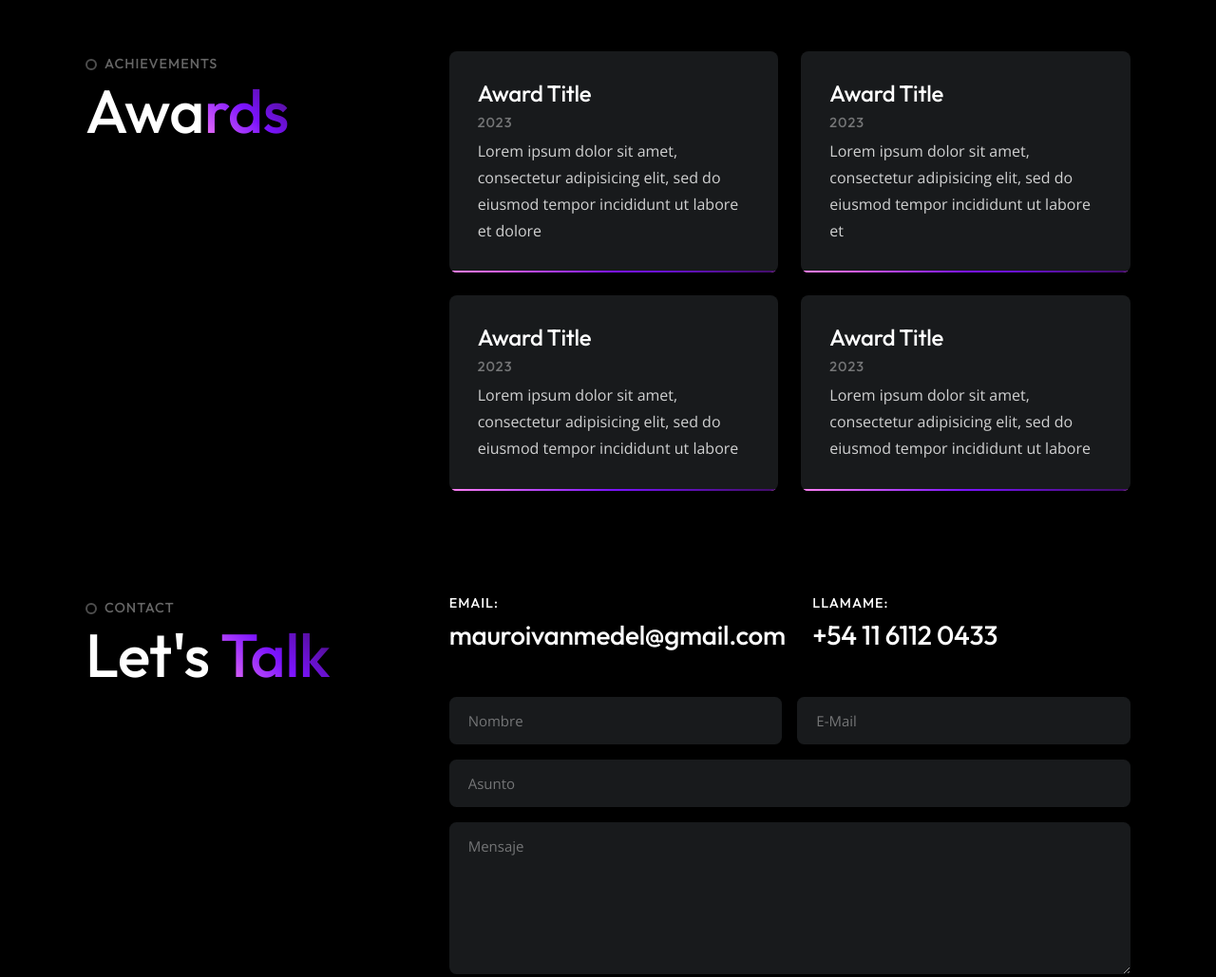
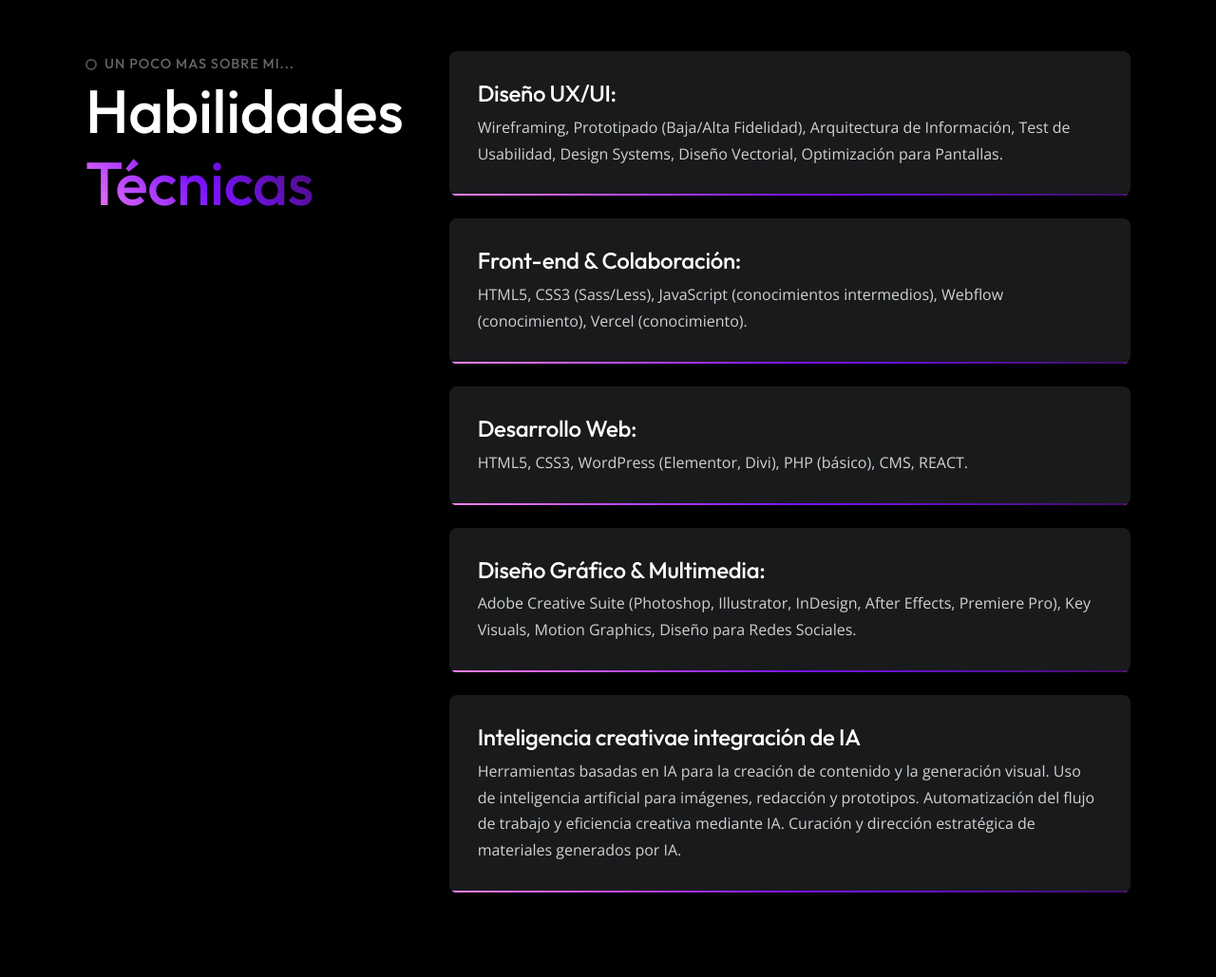
Before and after one commit to theivamm/imivanmedel, a plain HTML site: page index.html in a window 1280 px wide. Shown: the part 2860-3889 px from the top of the page at 95% size. Drawn offline with nearby package versions, Linux system fonts and the light colour scheme; some packages are replaced by stand-ins of ours.

Commit message:
Update index.html

```diff
--- a/index.html
+++ b/index.html
@@ -5,7 +5,7 @@
 		<meta name="viewport" content="width=device-width, initial-scale=1, shrink-to-fit=no">
 		<meta name="description" content="">
         <meta name="keywords" content="">
-		<title>Mauro Ivan Medel</title>
+		<title>Mauro Ivan Medel - </title>
 		<!-- Favicon -->
         <link href="assets/images/favicon.png" rel="shortcut icon">
 		<!-- CSS -->
@@ -458,48 +458,50 @@ estratégica.</p>
 				<div class="container">
 					<div class="row g-4 g-xl-5">
 						<div class="col-12 col-xl-4">
-							<span class="title-heading text-white-04">Achievements</span>
-							<h1 class="display-3 fw-medium mb-0">Awa<span class="text-gradient">rds</span></h1>
+							<span class="title-heading text-white-04">Un poco mas sobre mi...</span>
+							<h1 class="display-3 fw-medium mb-0">Habilidades <br> <span class="text-gradient">Técnicas</span></h1>
 						</div>
+
 						<div class="col-12 col-xl-8">
 							<div class="row g-4">
 								<!-- Award box 1 -->
-								<div class="col-12 col-md-6">
+								<div class="col-12 col-md-12">
 									<div class="fancy-box">
-										<h4>Award Title</h4>
-										<h6 class="sm-heading text-white-04 mb-2">2023</h6>
-										<p>Lorem ipsum dolor sit amet, consectetur adipisicing elit, sed do eiusmod
-									tempor incididunt ut labore et dolore</p>
+										<h4>Diseño UX/UI:</h4>
+										<p>Wireframing, Prototipado (Baja/Alta Fidelidad), Arquitectura de Información, Test de Usabilidad, Design Systems, Diseño Vectorial, Optimización para Pantallas.</p>
 									</div>
 								</div>
-								<!-- Award box 2 -->
-								<div class="col-12 col-md-6">
+								<div class="col-12 col-md-12">
 									<div class="fancy-box">
-										<h4>Award Title</h4>
-										<h6 class="sm-heading text-white-04 mb-2">2023</h6>
-										<p>Lorem ipsum dolor sit amet, consectetur adipisicing elit, sed do eiusmod
-									tempor incididunt ut labore et</p>
+										<h4>Front-end & Colaboración:</h4>
+										<p>HTML5, CSS3 (Sass/Less), JavaScript (conocimientos intermedios), Webflow (conocimiento), Vercel (conocimiento).</p>
 									</div>
 								</div>
-								<!-- Award box 3 -->
-								<div class="col-12 col-md-6">
+								<div class="col-12 col-md-12">
 									<div class="fancy-box">
-										<h4>Award Title</h4>
-										<h6 class="sm-heading text-white-04 mb-2">2023</h6>
-										<p>Lorem ipsum dolor sit amet, consectetur adipisicing elit, sed do eiusmod
-									tempor incididunt ut labore</p>
+										<h4>Desarrollo Web:</h4>
+										<p>HTML5, CSS3, WordPress (Elementor, Divi), PHP (básico), CMS, REACT.</p>
 									</div>
 								</div>
-								<!-- Award box 4 -->
-								<div class="col-12 col-md-6">
+								<div class="col-12 col-md-12">
 									<div class="fancy-box">
-										<h4>Award Title</h4>
-										<h6 class="sm-heading text-white-04 mb-2">2023</h6>
-										<p>Lorem ipsum dolor sit amet, consectetur adipisicing elit, sed do eiusmod
-									tempor incididunt ut labore</p>
+										<h4>Diseño Gráfico & Multimedia:</h4>
+										<p>Adobe Creative Suite (Photoshop, Illustrator, InDesign, After Effects, Premiere Pro), Key Visuals, Motion Graphics, Diseño para Redes Sociales.</p>
 									</div>
 								</div>
-								<!-- end Award box 4 -->
+								<div class="col-12 col-md-12">
+									<div class="fancy-box">
+										<h4>Inteligencia creativae integración de IA</h4>
+										<p>Herramientas basadas en IA para la creación de contenido y la generación visual.
+
+Uso de inteligencia artificial para imágenes, redacción y prototipos.
+
+Automatización del flujo de trabajo y eficiencia creativa mediante IA.
+
+Curación y dirección estratégica de materiales generados por IA.
+</p>
+									</div>
+								</div>
 							</div><!-- end row(inner) -->
 						</div>
 					</div><!-- end row -->
@@ -516,8 +518,8 @@ estratégica.</p>
 				<div class="container">
 					<div class="row g-4 g-xl-5">
 						<div class="col-12 col-xl-4">
-							<span class="title-heading text-white-04">Contact</span>
-							<h1 class="display-3 fw-medium mb-0">Let's <span class="text-gradient">Talk</span></h1>
+							<span class="title-heading text-white-04">Contactame</span>
+							<h1 class="display-3 fw-medium mb-0">Hablemos <br> <span class="text-gradient">Ahora</span></h1>
 						</div>
 						<div class="col-12 col-xl-8">
 							<div class="row g-4 g-lg-5">
```
